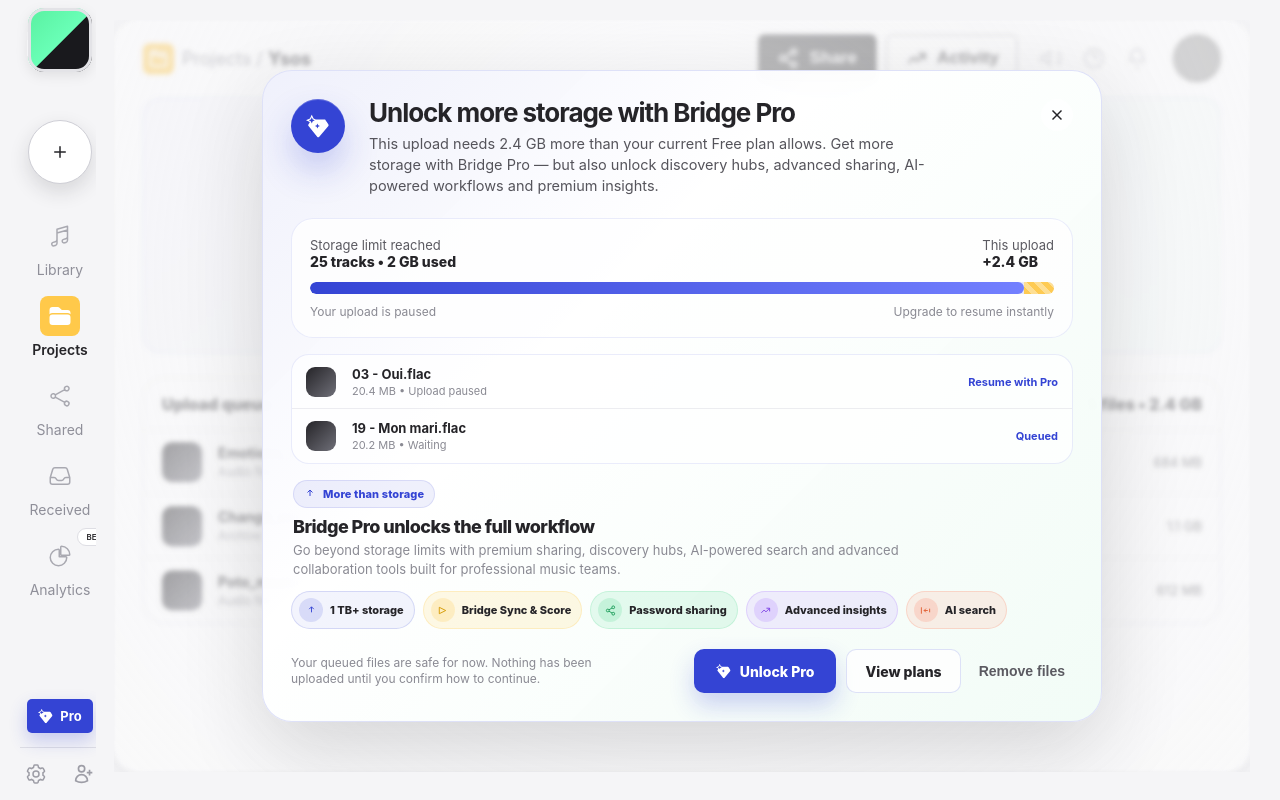
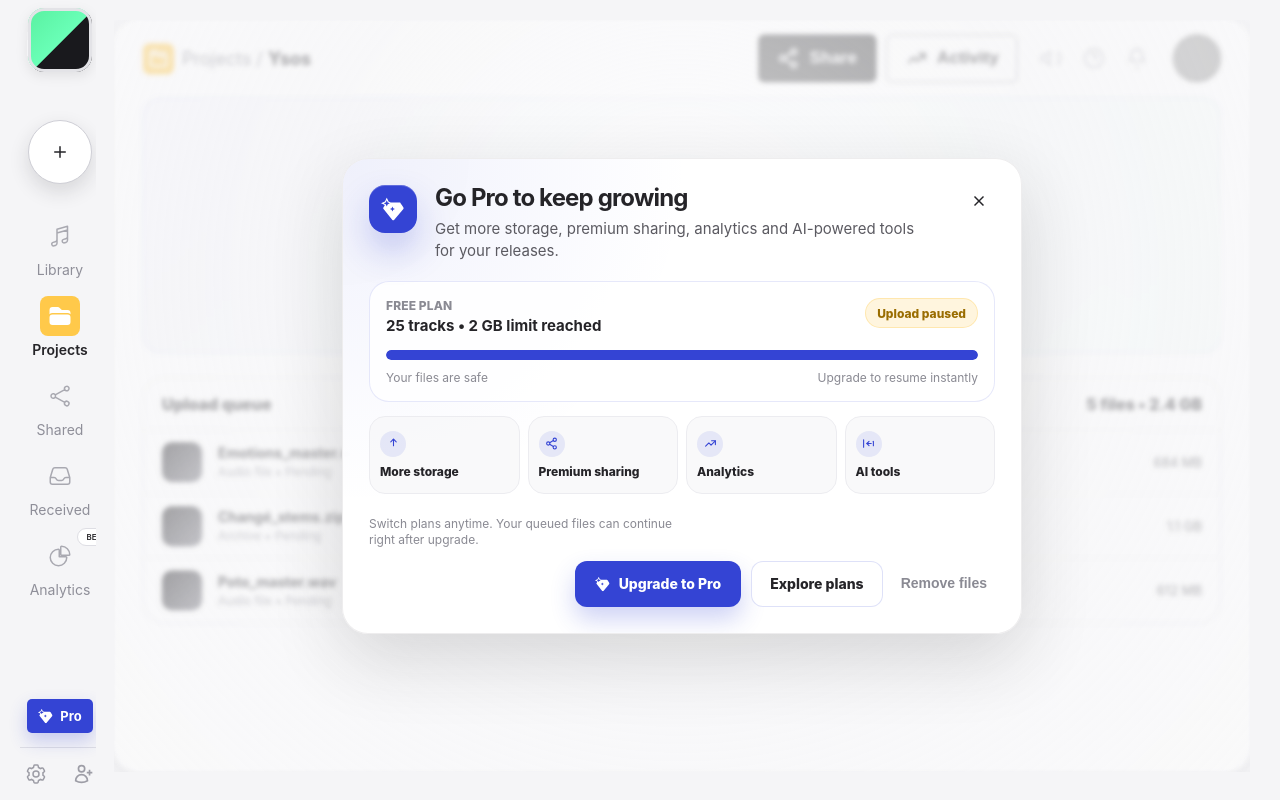
Before and after one commit to clementsouchier-stack/paywall-upload-freepro, a plain HTML site: page index.html in a window 1280 px wide. Drawn offline with Linux system fonts and the light colour scheme; grey boxes are pictures that could not be loaded.

Commit message:
Update index.html

```diff
--- a/index.html
+++ b/index.html
@@ -829,7 +829,258 @@
       line-height: 1.35;
     }
 
-    @media (max-width: 900px) {
+
+    /* Simplified upgrade modal */
+    .storage-modal {
+      width: min(560px, 100%);
+      border-radius: 26px;
+      padding: 26px;
+      border: 1px solid rgba(37, 36, 40, 0.08);
+      background: rgba(255,255,255,0.96);
+      box-shadow: 0 24px 70px rgba(37,36,40,0.16);
+    }
+
+    .storage-modal::before {
+      background: radial-gradient(circle at top left, rgba(52,68,212,0.08), transparent 42%);
+    }
+
+    .modal-top {
+      grid-template-columns: 52px 1fr auto;
+      gap: 14px;
+      margin-bottom: 20px;
+    }
+
+    .modal-emblem {
+      width: 48px;
+      height: 48px;
+      border-radius: 16px;
+      background: var(--blue);
+    }
+
+    .modal-title {
+      font-size: 24px;
+      letter-spacing: -0.035em;
+    }
+
+    .modal-copy {
+      max-width: 410px;
+      font-size: 14px;
+      color: var(--grey-600);
+    }
+
+    .simple-limit-card {
+      border: 1px solid var(--grey-200);
+      background: #fff;
+      border-radius: 18px;
+      padding: 16px;
+      margin-bottom: 14px;
+    }
+
+    .simple-limit-header,
+    .simple-usage-meta {
+      display: flex;
+      align-items: center;
+      justify-content: space-between;
+      gap: 12px;
+    }
+
+    .simple-limit-header {
+      margin-bottom: 14px;
+      color: var(--grey-600);
+      font-size: 13px;
+      font-weight: 700;
+    }
+
+    .simple-limit-header strong {
+      color: var(--black);
+      font-size: 13px;
+    }
+
+    .simple-usage-bar {
+      height: 10px;
+      border-radius: 999px;
+      background: #ECECF6;
+      overflow: hidden;
+    }
+
+    .simple-usage-bar span {
+      display: block;
+      height: 100%;
+      border-radius: inherit;
+      background: var(--blue);
+    }
+
+    .simple-usage-meta {
+      margin-top: 10px;
+      color: var(--grey-500);
+      font-size: 12px;
+    }
+
+    .simple-benefits {
+      display: grid;
+      grid-template-columns: 1fr 1fr;
+      gap: 10px;
+      margin-bottom: 22px;
+    }
+
+    .simple-benefits > div {
+      border: 1px solid var(--grey-200);
+      background: rgba(245,245,247,0.62);
+      border-radius: 16px;
+      padding: 14px;
+    }
+
+    .simple-benefits strong {
+      display: block;
+      margin-bottom: 4px;
+      font-size: 13px;
+      line-height: 1.25;
+    }
+
+    .simple-benefits span {
+      display: block;
+      color: var(--grey-500);
+      font-size: 12px;
+      line-height: 1.35;
+    }
+
+    .cta-row {
+      align-items: center;
+    }
+
+    .cta-actions {
+      margin-left: auto;
+    }
+
+    .primary-cta {
+      height: 46px;
+      border-radius: 12px;
+      padding: 0 20px;
+    }
+
+    .ghost-cta {
+      color: var(--grey-500);
+    }
+
+
+
+    .pro-upgrade-modal {
+      width: min(680px, 100%);
+      padding: 26px;
+    }
+
+    .pro-upgrade-modal .modal-copy {
+      max-width: 500px;
+      font-size: 15px;
+    }
+
+    .pro-plan-card {
+      border: 1px solid rgba(52,68,212,0.12);
+      background: rgba(255,255,255,0.86);
+      border-radius: 20px;
+      padding: 16px;
+      margin-bottom: 14px;
+      box-shadow: inset 0 1px 0 rgba(255,255,255,0.82);
+    }
+
+    .plan-limit {
+      display: flex;
+      align-items: flex-start;
+      justify-content: space-between;
+      gap: 14px;
+      margin-bottom: 14px;
+    }
+
+    .eyebrow {
+      display: block;
+      margin-bottom: 4px;
+      color: var(--grey-500);
+      font-size: 12px;
+      font-weight: 800;
+      letter-spacing: 0.01em;
+      text-transform: uppercase;
+    }
+
+    .plan-limit strong {
+      display: block;
+      color: var(--black);
+      font-size: 15px;
+      line-height: 1.25;
+    }
+
+    .paused-pill {
+      height: 30px;
+      padding: 0 11px;
+      border-radius: 999px;
+      display: inline-flex;
+      align-items: center;
+      background: rgba(255,201,74,0.18);
+      border: 1px solid rgba(255,201,74,0.32);
+      color: #9A6D00;
+      font-size: 12px;
+      font-weight: 800;
+      white-space: nowrap;
+    }
+
+    .pro-benefits-row {
+      display: grid;
+      grid-template-columns: repeat(4, 1fr);
+      gap: 8px;
+      margin-bottom: 22px;
+    }
+
+    .pro-benefit {
+      min-height: 78px;
+      border: 1px solid var(--grey-200);
+      background: rgba(245,245,247,0.58);
+      border-radius: 16px;
+      padding: 12px 10px;
+      display: flex;
+      flex-direction: column;
+      justify-content: center;
+      gap: 8px;
+      color: var(--black);
+      font-size: 12px;
+      font-weight: 800;
+      line-height: 1.2;
+    }
+
+    .pro-benefit-icon {
+      width: 26px;
+      height: 26px;
+      border-radius: 999px;
+      display: grid;
+      place-items: center;
+      background: rgba(52,68,212,0.10);
+      color: var(--blue);
+    }
+
+    .pro-benefit-icon svg {
+      width: 13px;
+      height: 13px;
+      stroke: currentColor;
+      fill: none;
+      stroke-width: 2;
+      stroke-linecap: round;
+      stroke-linejoin: round;
+    }
+
+    .secondary-cta {
+      height: 46px;
+      border-radius: 12px;
+      padding: 0 18px;
+      background: rgba(255,255,255,0.82);
+      color: var(--black);
+      border: 1px solid rgba(52,68,212,0.16);
+      font-size: 14px;
+      font-weight: 800;
+      text-decoration: none;
+      display: inline-flex;
+      align-items: center;
+      justify-content: center;
+      white-space: nowrap;
+    }
+@media (max-width: 900px) {
       html, body { min-height: 100%; overflow-x: hidden; }
       .app { min-height: 100vh; height: auto; display: block; overflow: visible; }
       .sidebar { display: none; }
@@ -850,6 +1101,7 @@
       .modal-emblem { width: 44px; height: 44px; }
       .modal-title { font-size: 22px; }
       .modal-copy { font-size: 13px; }
+      .simple-benefits { grid-template-columns: 1fr; }
       .capacity-card {
         align-items: flex-start;
       }
@@ -866,6 +1118,16 @@
       .primary-cta, .secondary-cta, .ghost-cta { width: 100%; height: 42px; }
       .fine-print { max-width: none; }
     }
+
+
+    @media (max-width: 900px) {
+      .pro-upgrade-modal { width: 100%; padding: 20px; }
+      .pro-benefits-row { grid-template-columns: 1fr 1fr; }
+      .plan-limit { flex-direction: column; }
+      .paused-pill { align-self: flex-start; }
+      .secondary-cta { width: 100%; height: 42px; }
+    }
+
   </style>
 </head>
 <body>
@@ -925,7 +1187,7 @@
         </section>
 
         <div class="modal-layer">
-          <section class="storage-modal" role="dialog" aria-labelledby="storage-title" aria-describedby="storage-description">
+          <section class="storage-modal pro-upgrade-modal" role="dialog" aria-labelledby="storage-title" aria-describedby="storage-description">
             <div class="modal-content">
               <div class="modal-top">
                 <div class="modal-emblem">
@@ -934,84 +1196,63 @@
 
                 <div>
                   <div class="modal-title-row">
-                    <h2 class="modal-title" id="storage-title">Unlock more storage with Bridge Pro</h2>
+                    <h2 class="modal-title" id="storage-title">Go Pro to keep growing</h2>
                   </div>
                   <p class="modal-copy" id="storage-description">
-                    This upload needs 2.4 GB more than your current Free plan allows. Get more storage with Bridge Pro — but also unlock discovery hubs, advanced sharing, AI-powered workflows and premium insights.
+                    Get more storage, premium sharing, analytics and AI-powered tools for your releases.
                   </p>
                 </div>
 
                 <button class="modal-close" aria-label="Close"><svg viewBox="0 0 24 24"><path d="M18 6 6 18"/><path d="m6 6 12 12"/></svg></button>
               </div>
 
-              <div class="usage-panel">
-                <div class="usage-head">
+              <div class="pro-plan-card">
+                <div class="plan-limit">
                   <div>
-                    <div class="usage-label">Storage limit reached</div>
-                    <div class="usage-value">25 tracks • 2 GB used</div>
+                    <span class="eyebrow">Free plan</span>
+                    <strong>25 tracks • 2 GB limit reached</strong>
                   </div>
-                  <div>
-                    <div class="usage-label">This upload</div>
-                    <div class="usage-value">+2.4 GB</div>
-                  </div>
+                  <span class="paused-pill">Upload paused</span>
                 </div>
 
-                <div class="usage-bar" aria-label="Storage usage">
-                  <div class="usage-used"></div>
-                  <div class="usage-extra"></div>
-                </div>
-
-                <div class="usage-foot">
-                  <span>Your upload is paused</span>
-                  <span>Upgrade to resume instantly</span>
+                <div class="simple-usage">
+                  <div class="simple-usage-bar" aria-label="Free plan usage">
+                    <span style="width: 100%;"></span>
+                  </div>
+                  <div class="simple-usage-meta">
+                    <span>Your files are safe</span>
+                    <span>Upgrade to resume instantly</span>
+                  </div>
                 </div>
               </div>
 
-              <div class="resume-list">
-                <div class="resume-row">
-                  <div class="resume-thumb"></div>
-                  <div>
-                    <div class="resume-title">03 - Oui.flac</div>
-                    <div class="resume-meta">20.4 MB • Upload paused</div>
-                  </div>
-                  <div class="resume-status">Resume with Pro</div>
+              <div class="pro-benefits-row" aria-label="Pro benefits">
+                <div class="pro-benefit">
+                  <span class="pro-benefit-icon"><svg viewBox="0 0 24 24"><path d="M12 16V4"/><path d="m7 9 5-5 5 5"/></svg></span>
+                  <span>More storage</span>
                 </div>
-
-                <div class="resume-row">
-                  <div class="resume-thumb"></div>
-                  <div>
-                    <div class="resume-title">19 - Mon mari.flac</div>
-                    <div class="resume-meta">20.2 MB • Waiting</div>
-                  </div>
-                  <div class="resume-status">Queued</div>
+                <div class="pro-benefit">
+                  <span class="pro-benefit-icon"><svg viewBox="0 0 24 24"><circle cx="18" cy="5" r="3"/><circle cx="6" cy="12" r="3"/><circle cx="18" cy="19" r="3"/><path d="m8.6 13.5 6.8 4"/><path d="m15.4 6.5-6.8 4"/></svg></span>
+                  <span>Premium sharing</span>
+                </div>
+                <div class="pro-benefit">
+                  <span class="pro-benefit-icon"><svg viewBox="0 0 24 24"><path d="M3 17 9 11l4 4 8-8"/><path d="M14 7h7v7"/></svg></span>
+                  <span>Analytics</span>
+                </div>
+                <div class="pro-benefit">
+                  <span class="pro-benefit-icon"><svg viewBox="0 0 24 24"><path d="M21 16V8"/><path d="M17 12H9"/><path d="m13 8-4 4 4 4"/><path d="M3 5v14"/></svg></span>
+                  <span>AI tools</span>
                 </div>
               </div>
 
-              <div class="unlock-copy">
-                <div class="unlock-label">
-                  <svg viewBox="0 0 24 24"><path d="M12 16V4"/><path d="m7 9 5-5 5 5"/></svg>
-                  More than storage
-                </div>
-                <div class="unlock-title">Bridge Pro unlocks the full workflow</div>
-                <div class="unlock-sub">Go beyond storage limits with premium sharing, discovery hubs, AI-powered search and advanced collaboration tools built for professional music teams.</div>
-              </div>
-
-              <div class="benefits-row">
-                <div class="benefit-chip storage"><span class="benefit-icon"><svg viewBox="0 0 24 24"><path d="M12 16V4"/><path d="m7 9 5-5 5 5"/></svg></span>1 TB+ storage</div>
-                <div class="benefit-chip discovery"><span class="benefit-icon"><svg viewBox="0 0 24 24"><path d="m5 19 14-7-14-7v14Z"/></svg></span>Bridge Sync & Score</div>
-                <div class="benefit-chip sharing"><span class="benefit-icon"><svg viewBox="0 0 24 24"><circle cx="18" cy="5" r="3"/><circle cx="6" cy="12" r="3"/><circle cx="18" cy="19" r="3"/><path d="m8.6 13.5 6.8 4"/><path d="m15.4 6.5-6.8 4"/></svg></span>Password sharing</div>
-                <div class="benefit-chip insights"><span class="benefit-icon"><svg viewBox="0 0 24 24"><path d="M3 17 9 11l4 4 8-8"/><path d="M14 7h7v7"/></svg></span>Advanced insights</div>
-                <div class="benefit-chip ai"><span class="benefit-icon"><svg viewBox="0 0 24 24"><path d="M21 16V8"/><path d="M17 12H9"/><path d="m13 8-4 4 4 4"/><path d="M3 5v14"/></svg></span>AI search</div>
-              </div>
-
               <div class="cta-row">
-                <div class="fine-print">Your queued files are safe for now. Nothing has been uploaded until you confirm how to continue.</div>
+                <div class="fine-print">Switch plans anytime. Your queued files can continue right after upgrade.</div>
                 <div class="cta-actions">
                   <a class="primary-cta" href="https://clementsouchier-stack.github.io/pricing-checkout/" target="_blank" rel="noopener noreferrer">
                     <svg width="21" height="20" viewBox="0 0 21 20" fill="none" xmlns="http://www.w3.org/2000/svg" aria-hidden="true"><g clip-path="url(#clip-pro-diamond-white-storage)"><path d="M5.26953 1.36719L6.35156 3.74805L8.18555 4.58203H15.7246L15.8096 4.58691C16.005 4.61152 16.1821 4.72048 16.293 4.88672L19.0273 8.98828C19.197 9.24307 19.1768 9.58007 18.9775 9.8125L10.7744 19.3828C10.6425 19.5365 10.4486 19.6238 10.2461 19.6211C10.0434 19.6181 9.85124 19.5256 9.72363 19.3682L1.97656 9.79785C1.80124 9.58124 1.77502 9.27883 1.91016 9.03516L3.0498 6.98438L3.19824 6.71484L0.945312 5.69141L0 5.26172L0.945312 4.83203L3.32715 3.74902L4.41016 1.36719L4.83984 0.421875L5.26953 1.36719ZM8.93555 9.35742L7.48242 10.0176L8.93555 10.6787L9.59668 12.1318L10.2568 10.6787L11.7109 10.0176L10.2568 9.35742L9.59668 7.9043L8.93555 9.35742ZM4.11426 4.30176L4.04102 4.46289L3.87988 4.53613L2.28125 5.26172L3.87988 5.98828L4.04102 6.06152L4.11426 6.22266L4.83984 7.82031L5.56641 6.22266L5.63965 6.06152L5.80078 5.98828L7.39844 5.26172L5.80078 4.53613L5.63965 4.46289L5.56641 4.30176L4.83984 2.70312L4.11426 4.30176Z" fill="white"/></g><defs><clipPath id="clip-pro-diamond-white-storage"><rect width="19.142" height="19.1993" fill="white" transform="translate(0 0.421875)"/></clipPath></defs></svg>
-                    Unlock Pro
+                    Upgrade to Pro
                   </a>
-                  <a class="secondary-cta" href="https://clementsouchier-stack.github.io/pricing-checkout/" target="_blank" rel="noopener noreferrer">View plans</a>
+                  <a class="secondary-cta" href="https://clementsouchier-stack.github.io/pricing-checkout/" target="_blank" rel="noopener noreferrer">Explore plans</a>
                   <button class="ghost-cta">Remove files</button>
                 </div>
               </div>
```
